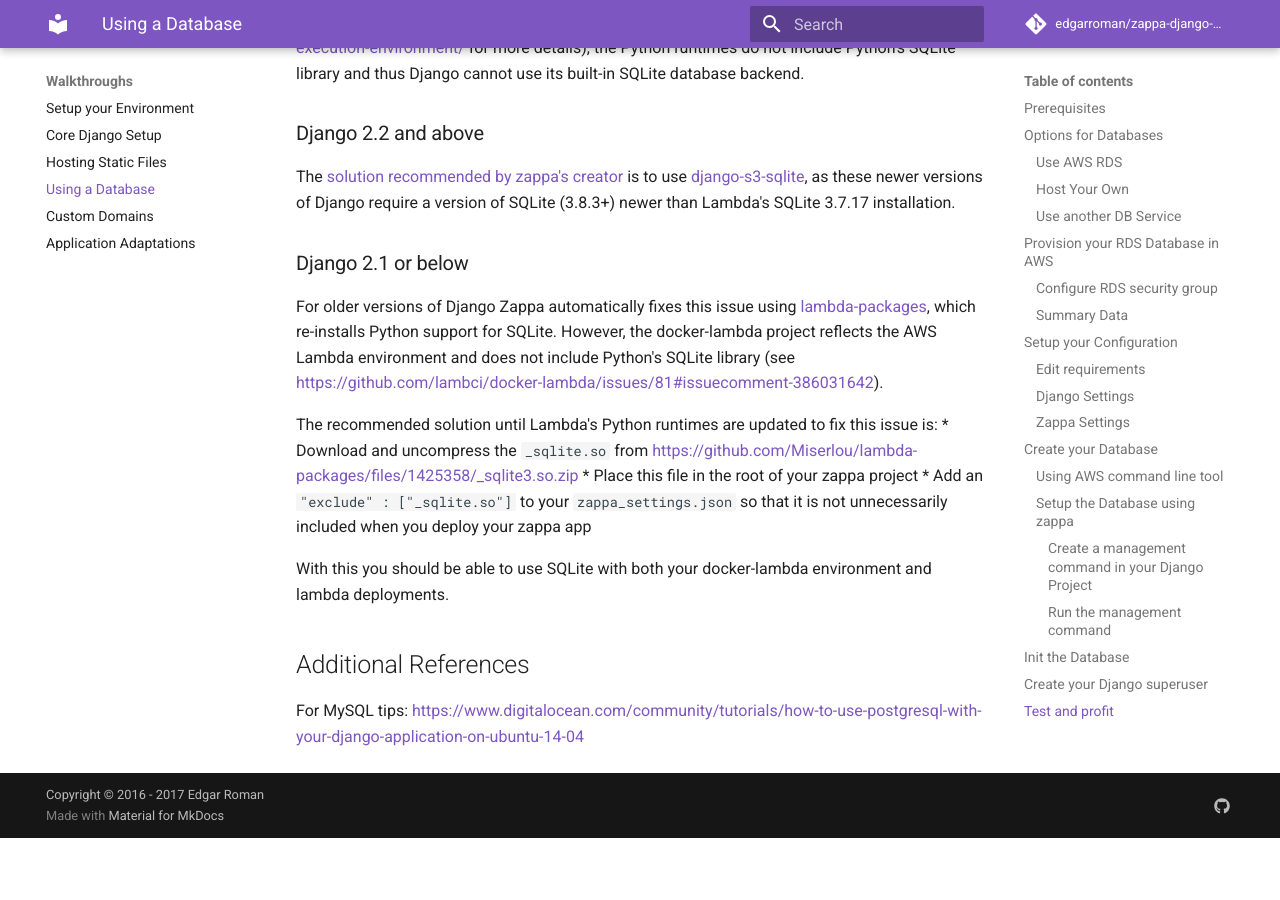
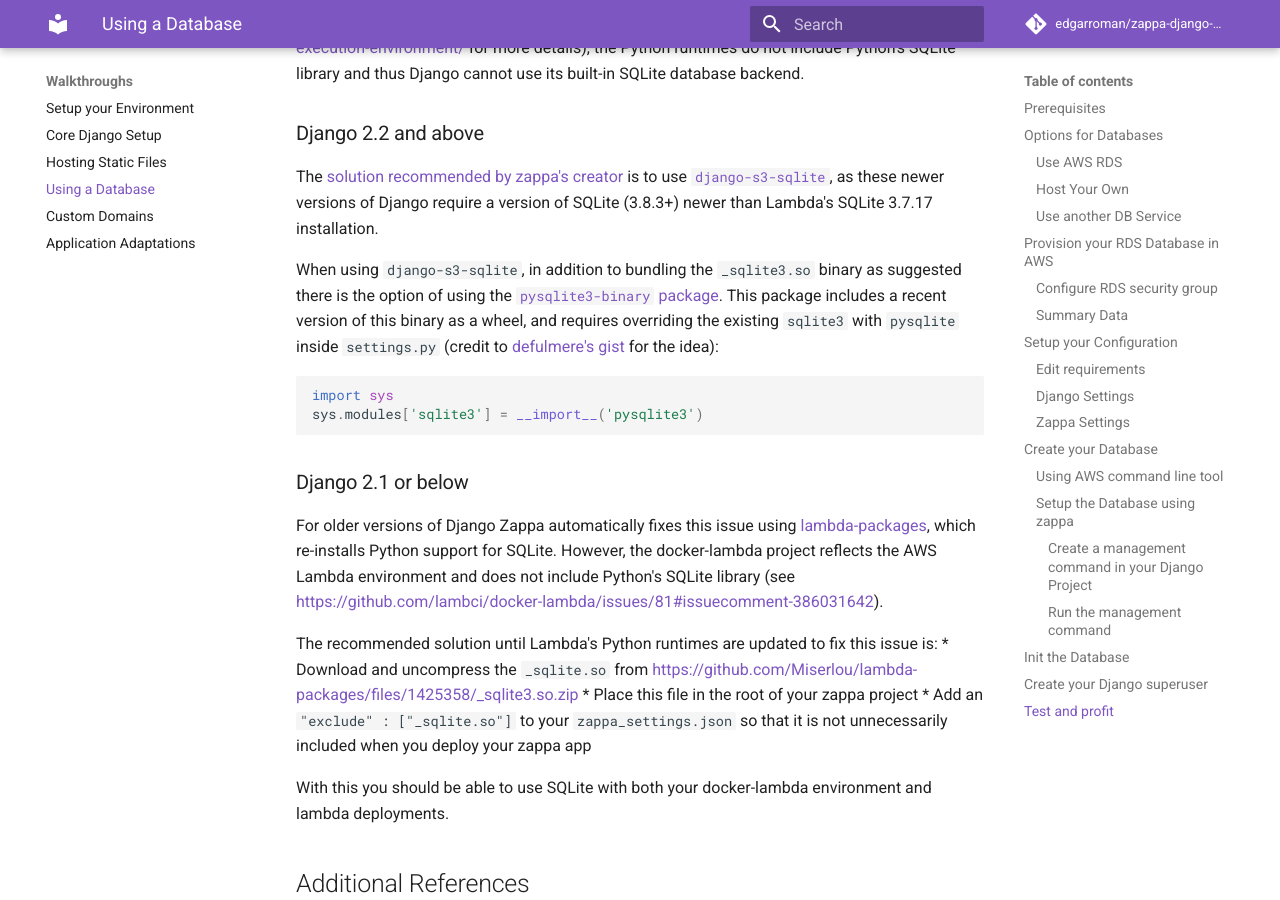
Before and after one commit to edgarroman/zappa-django-guide, an MkDocs documentation site: the page built from docs/walk_database.md, in a window 1280 px wide and 900 px high, scrolled down 7046 px. Built offline with MkDocs 1.6.1 and Material for MkDocs 9.7.7, drawn with Linux system fonts in a browser that asks for light colours; comment, search, counter and statistics services are not loaded; old or Windows-style settings are respelled for this version of MkDocs; before the commit the page ends 7884 px from its top, so only the background shows below that.

Commit message:
Add alt method of including SQLite binary
Alternative method of including a SQLite binary when using django-s3-sqlite, using pysqlite3-binary

````diff
--- a/docs/walk_database.md
+++ b/docs/walk_database.md
@@ -259,7 +259,14 @@
 
 ### Django 2.2 and above
 
-The [solution recommended by zappa's creator](https://github.com/Miserlou/zappa-django-utils/blob/64e93f408375f181f54a00d81ec8667004142322/README.md#usage) is to use [django-s3-sqlite](https://github.com/FlipperPA/django-s3-sqlite), as these newer versions of Django require a version of SQLite (3.8.3+) newer than Lambda's SQLite 3.7.17 installation.
+The [solution recommended by zappa's creator](https://github.com/Miserlou/zappa-django-utils/blob/64e93f408375f181f54a00d81ec8667004142322/README.md#usage) is to use [`django-s3-sqlite`](https://github.com/FlipperPA/django-s3-sqlite), as these newer versions of Django require a version of SQLite (3.8.3+) newer than Lambda's SQLite 3.7.17 installation.
+
+When using `django-s3-sqlite`, in addition to bundling the `_sqlite3.so` binary as suggested there is the option of using the [`pysqlite3-binary` package](https://github.com/coleifer/pysqlite3). This package includes a recent version of this binary as a wheel, and requires overriding the existing `sqlite3` with `pysqlite` inside `settings.py` (credit to [defulmere's gist](https://gist.github.com/defulmere/8b9695e415a44271061cc8e272f3c300) for the idea):
+
+```python
+import sys
+sys.modules['sqlite3'] = __import__('pysqlite3')
+```
 
 ### Django 2.1 or below
 
````
